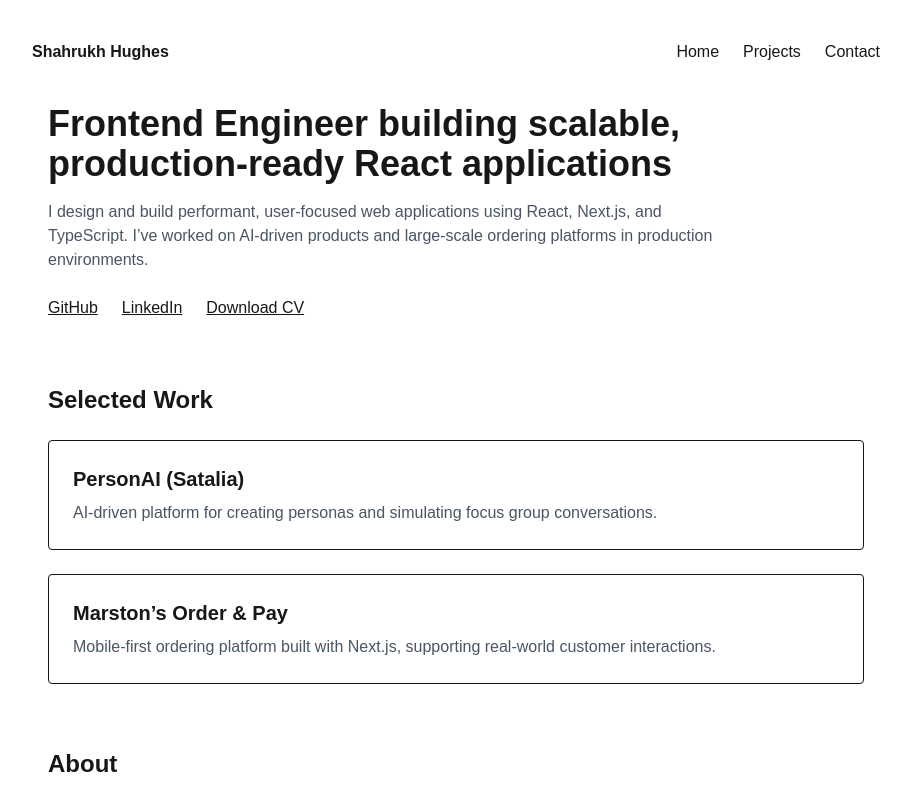
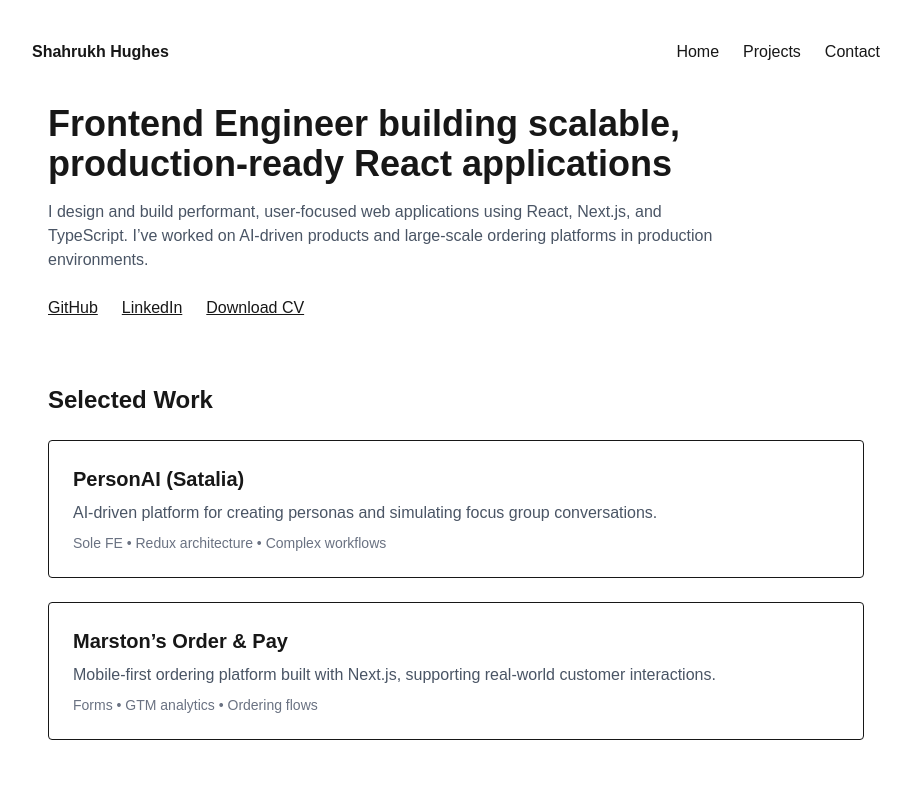
Before and after one commit to Shak-H/shahrukh-portfolio, a Next.js app: page / in a window 1280 px wide. Shown: the top 799 px of the page, without its empty margins (184-1095 px from the left). Built offline with nearby package versions, Linux system fonts and the light colour scheme.

Commit message:
feat: add key contributions to project cards

```diff
--- a/app/page.tsx
+++ b/app/page.tsx
@@ -36,7 +36,12 @@ export default function Home() {
             >
               LinkedIn
             </a>
-            <a href="/Shahrukh-Hughes-CV.pdf" download className="underline">
+            <a
+              href="/Shahrukh-Hughes-CV.pdf"
+              download
+              aria-label="Download CV (PDF)"
+              className="underline hover:text-blue-600 dark:hover:text-blue-400 focus-visible:outline-2 focus-visible:outline-offset-2 focus-visible:outline-blue-500 transition-colors"
+            >
               Download CV
             </a>
           </div>
@@ -51,11 +56,13 @@ export default function Home() {
               title="PersonAI (Satalia)"
               description="AI-driven platform for creating personas and simulating focus group conversations."
               href="/projects/personai"
+              contributions="Sole FE • Redux architecture • Complex workflows"
             />
             <ProjectCard
               title="Marston’s Order & Pay"
               description="Mobile-first ordering platform built with Next.js, supporting real-world customer interactions."
               href="/projects/marstons"
+              contributions="Forms • GTM analytics • Ordering flows"
             />
           </div>
         </section>
```
